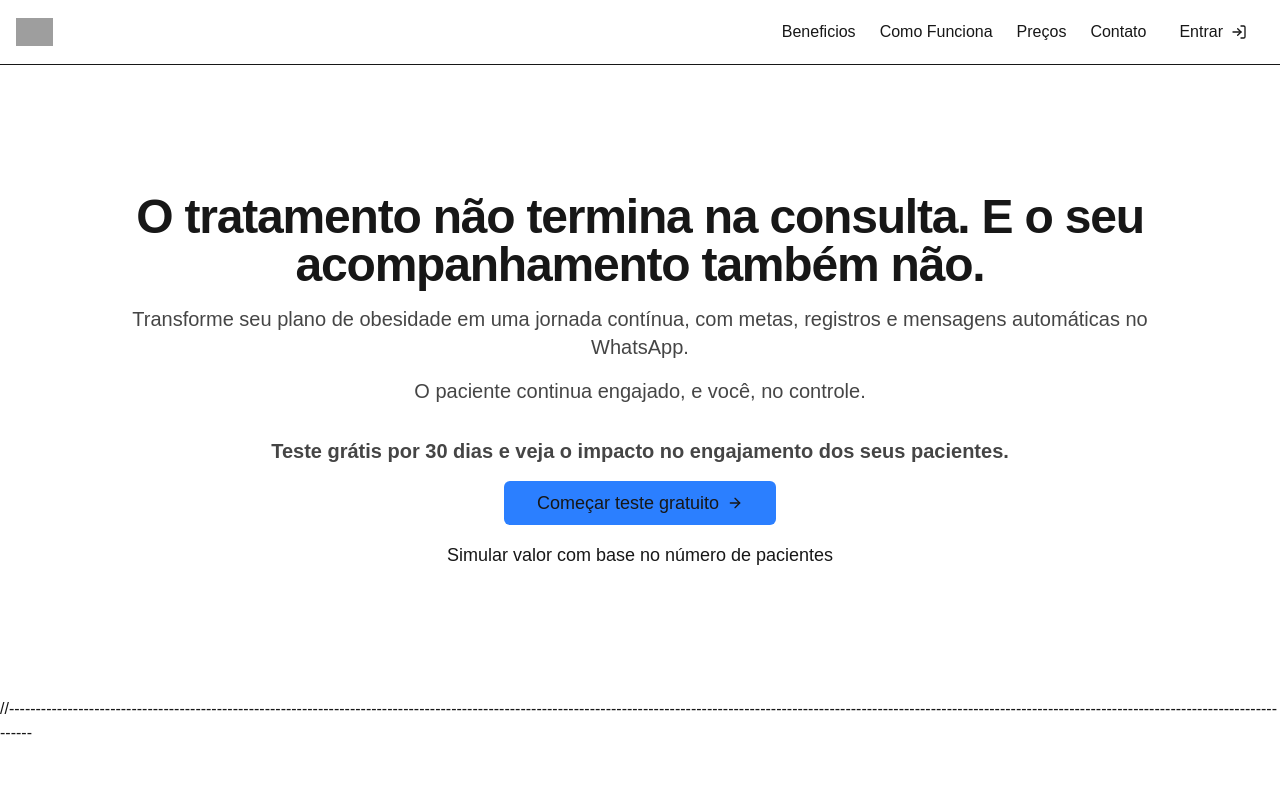
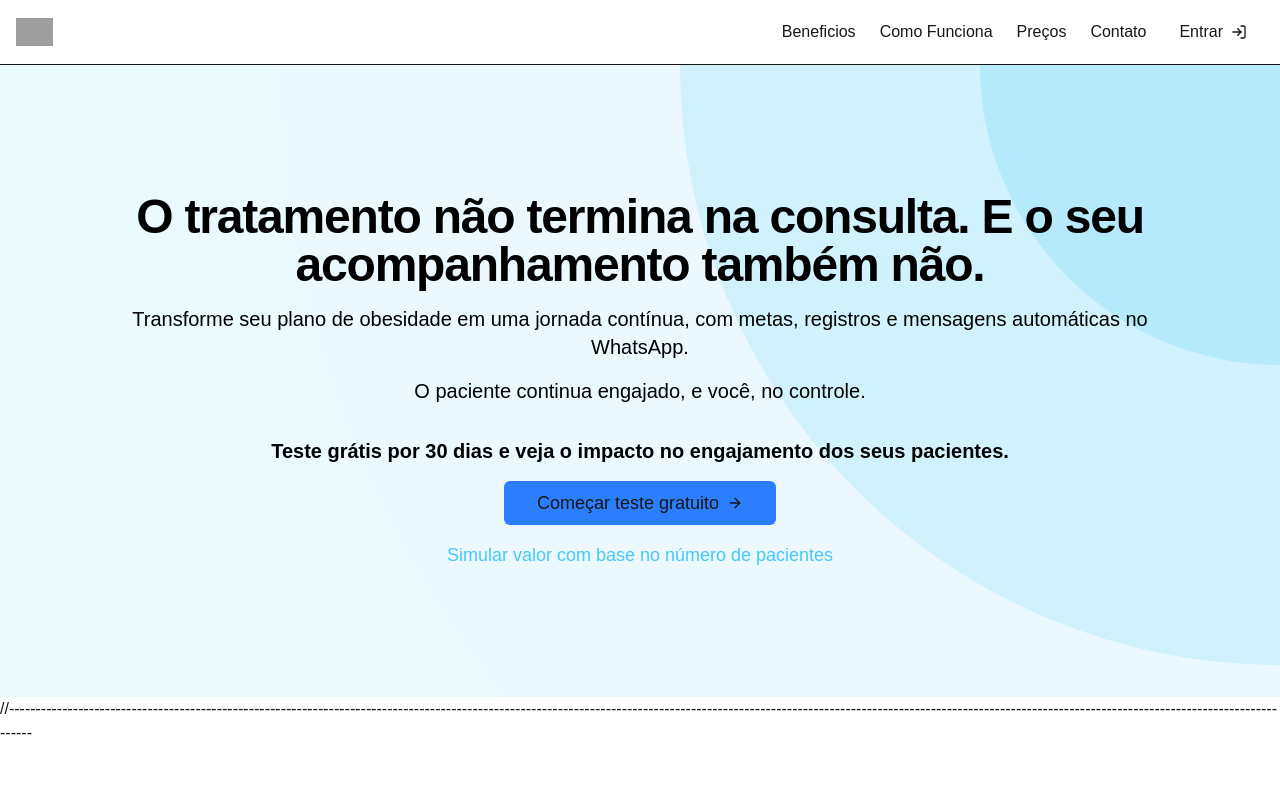
Before and after one commit to givanildsss444/sd-monitora, a Next.js app: page / in a window 1280 px wide. Shown: the top 800 px of the page. Built offline with nearby package versions, Linux system fonts and the light colour scheme; grey boxes are pictures that could not be loaded.

Commit message:
tidy color section home

```diff
--- a/src/app/page.tsx
+++ b/src/app/page.tsx
@@ -31,29 +31,29 @@ export default function Home() {
 
         <div className="flex-1">
 
-          <section id="home" className="relative w-full bg-gradient-to-br from-primary/20 to-background py-12 md:py-24 lg:py-32">
+          <section id="home" className="relative w-full py-12 md:py-24 lg:py-32 bg-[#eafaff]" >
 
             <div className="absolute right-0 top-0 size-full overflow-hidden">
-              <div className="absolute right-0 top-0 size-[600px] -translate-y-2/4 translate-x-2/4 rounded-full bg-primary/20"></div>
-              <div className="absolute right-0 top-0 size-[1200px] -translate-y-2/4 translate-x-2/4 rounded-full bg-primary/10"></div>
-              <div className="absolute right-0 top-0 size-[2000px] -translate-y-2/4 translate-x-2/4 rounded-full bg-primary/5"></div>
+              <div className="absolute right-0 top-0 size-[2000px] -translate-y-2/4 translate-x-2/4 rounded-full bg-[#ebf9fe]"></div>
+              <div className="absolute right-0 top-0 size-[1200px] -translate-y-2/4 translate-x-2/4 rounded-full bg-[#cff2fc]"></div>
+              <div className="absolute right-0 top-0 size-[600px] -translate-y-2/4 translate-x-2/4 rounded-full bg-[#b4eafb]"></div>
             </div>
 
             <div className="container relative mx-auto flex flex-col items-center gap-8 px-4 md:px-6 lg:gap-12">
               <div className="flex max-w-screen-lg flex-col items-center space-y-8 text-center">
                 <div className="space-y-2 md:space-y-4">
-                  <h1 className="text-3xl font-bold tracking-tight sm:text-5xl">O tratamento não termina na consulta. E o seu acompanhamento também não.</h1>
-                  <p className="text-xl text-foreground/80">Transforme seu plano de obesidade em uma jornada contínua, com metas, registros e mensagens automáticas no WhatsApp.</p>
-                  <p className="text-xl text-foreground/80">O paciente continua engajado, e você, no controle.</p>
+                  <h1 className="text-3xl text-black font-bold tracking-tight sm:text-5xl">O tratamento não termina na consulta. E o seu acompanhamento também não.</h1>
+                  <p className="text-xl text-black ">Transforme seu plano de obesidade em uma jornada contínua, com metas, registros e mensagens automáticas no WhatsApp.</p>
+                  <p className="text-xl  text-black ">O paciente continua engajado, e você, no controle.</p>
                 </div>
 
                 <div className="flex flex-col items-center gap-4">
-                  <span className="text-xl font-semibold text-foreground/80">Teste grátis por 30 dias e veja o impacto no engajamento dos seus pacientes.</span>
+                  <span className="text-xl font-semibold text-black">Teste grátis por 30 dias e veja o impacto no engajamento dos seus pacientes.</span>
                   <a href="" className="relative inline-flex items-center justify-center gap-2 whitespace-nowrap font-medium ring-offset-background transition-colors focus-visible:outline-none focus-visible:ring-2 focus-visible:ring-ring focus-visible:ring-offset-2 disabled:pointer-events-none disabled:opacity-50 [&_svg]:pointer-events-none [&_svg]:size-4 [&_svg]:shrink-0 h-11 rounded-md px-8 text-lg border border-transparent text-primary-foreground bg-blue-500 hover:bg-blue-600">
                     Começar teste gratuito
                     <svg xmlns="http://www.w3.org/2000/svg" width="24" height="24" viewBox="0 0 24 24" fill="none" stroke="currentColor" strokeWidth="2" strokeLinecap="round" strokeLinejoin="round" className="lucide lucide-arrow-right size-4"><path d="M5 12h14" /><path d="M12 5l7 7-7 7" /></svg>
                   </a>
-                  <a href="/#simulator" className="relative inline-flex items-center justify-center gap-2 whitespace-nowrap font-medium ring-offset-background transition-colors focus-visible:outline-none focus-visible:ring-2 focus-visible:ring-ring focus-visible:ring-offset-2 disabled:pointer-events-none disabled:opacity-50 [&_svg]:pointer-events-none [&_svg]:size-4 [&_svg]:shrink-0 rounded-md text-lg text-primary underline-offset-4 h-auto py-0 px-0 hover:underline">Simular valor com base no número de pacientes</a>
+                  <a href="/#simulator" className="relative inline-flex items-center justify-center gap-2 whitespace-nowrap font-medium ring-offset-background transition-colors focus-visible:outline-none focus-visible:ring-2 focus-visible:ring-ring focus-visible:ring-offset-2 disabled:pointer-events-none disabled:opacity-50 [&_svg]:pointer-events-none [&_svg]:size-4 [&_svg]:shrink-0 rounded-md text-lg text-primary underline-offset-4 h-auto text-[#47c7fa] py-0 px-0 hover:underline">Simular valor com base no número de pacientes</a>
                 </div>
               </div>
             </div>
```
